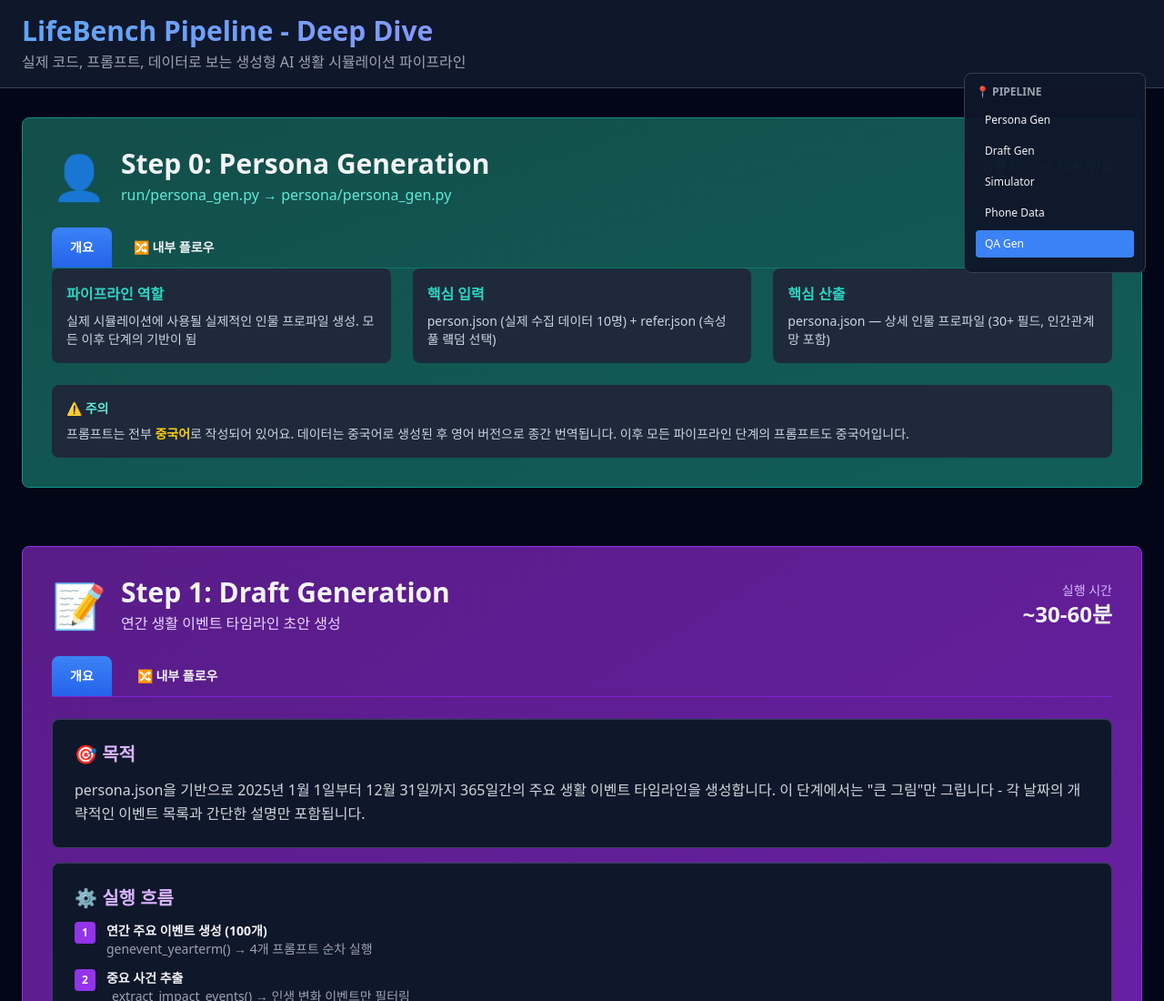
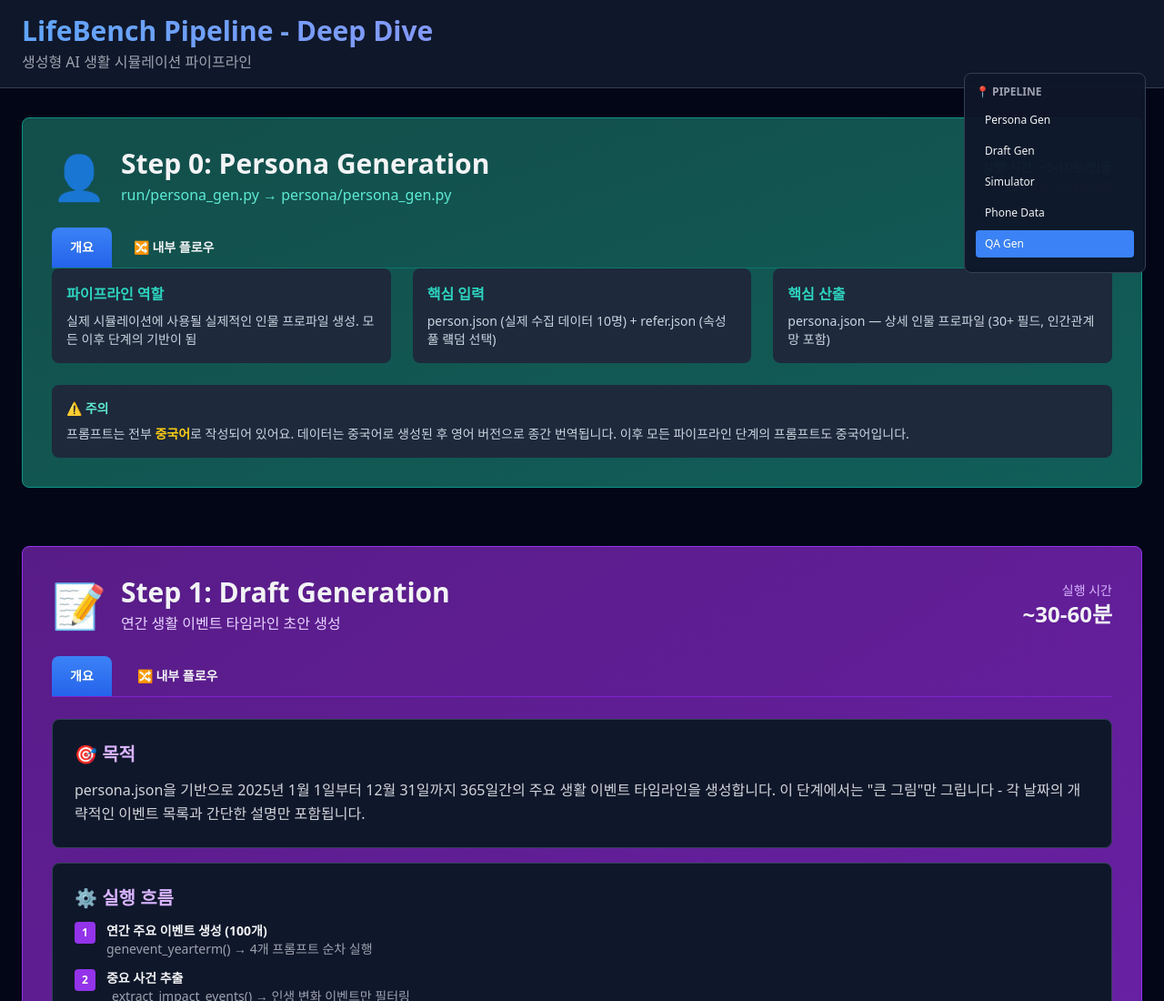
Before and after one commit to WooilKim/lifebench-viz, a plain HTML site: page index.html in a window 1280 px wide. Shown: the top 1100 px of the page at 91% size. Drawn offline with nearby package versions, Linux system fonts and the light colour scheme.

Commit message:
fix: simplify subtitle text

```diff
--- a/index.html
+++ b/index.html
@@ -124,7 +124,7 @@
             <h1 class="text-3xl font-bold bg-gradient-to-r from-blue-400 to-purple-400 bg-clip-text text-transparent">
                 LifeBench Pipeline - Deep Dive
             </h1>
-            <p class="text-gray-400 mt-1">실제 코드, 프롬프트, 데이터로 보는 생성형 AI 생활 시뮬레이션 파이프라인</p>
+            <p class="text-gray-400 mt-1">생성형 AI 생활 시뮬레이션 파이프라인</p>
         </div>
     </header>
 
```
